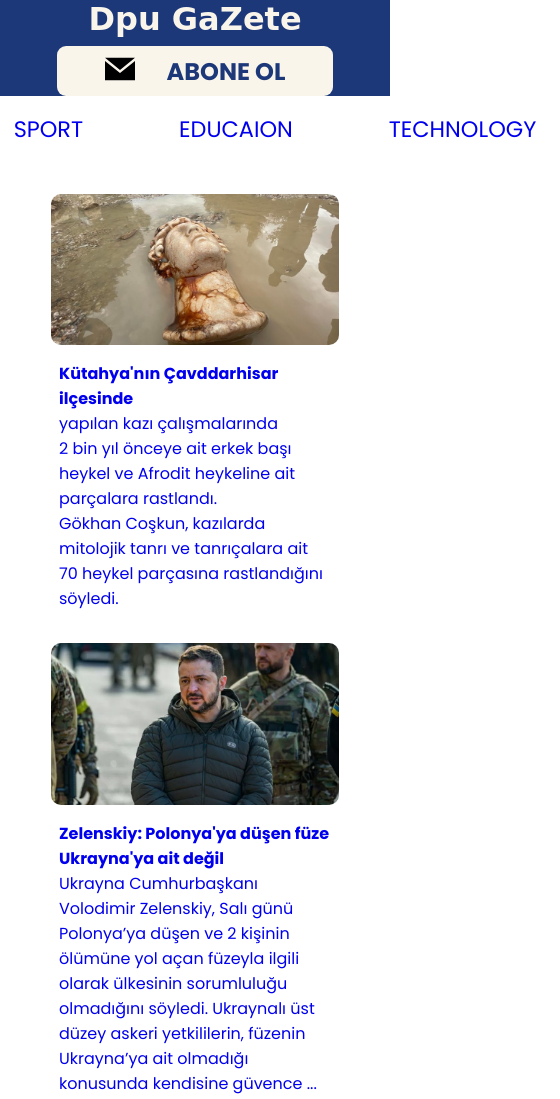
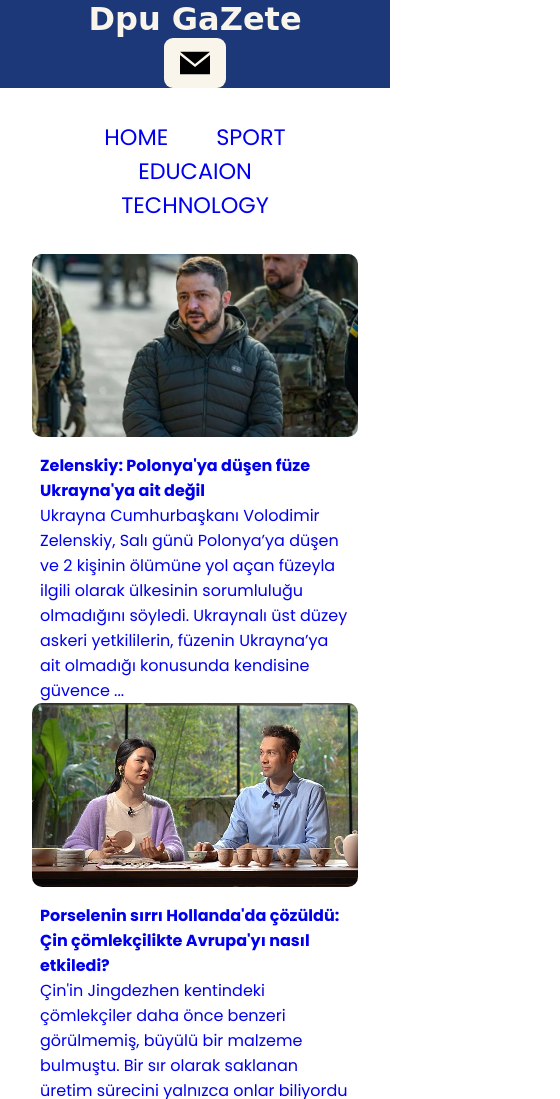
Before and after one commit to AAMIIN46/Final-GAZETE, a plain HTML site: page index.html in a window 390 px wide. Shown: the top 1099 px of the page, 560 px wide, since content can reach past the window. Drawn offline with Linux system fonts and the light colour scheme; a web font is replaced by a local one.

Commit message:
tesponsive

```diff
--- a/index.html
+++ b/index.html
@@ -1,5 +1,5 @@
 <!DOCTYPE html>
-<html lang="en">
+<html lang="tr">
   <head>
     <meta charset="UTF-8" />
     <meta charset="U+0131" />
@@ -47,21 +47,6 @@
       </header>
       <section>
         <div class="posts">
-          <div class="post" >
-            <a href="./pages/home.html">
-              <img src="./images/heykal.jpg" alt="" />
-              <div class="text">
-                <h1>Kütahya'nın Çavddarhisar ilçesinde</h1>
-                yapılan kazı çalışmalarında
-                <p>
-                  2 bin yıl önceye ait erkek başı heykel ve Afrodit heykeline
-                  ait parçalara rastlandı. <br />Gökhan Coşkun, kazılarda
-                  mitolojik tanrı ve tanrıçalara ait 70 heykel parçasına
-                  rastlandığını söyledi.
-                </p>
-              </div>
-            </a>
-          </div>
           <div class="post">
             <a href="./pages/ukrine.html">
               <img src="./images/ukrine.webp" alt="" />
@@ -89,6 +74,21 @@
                   Çin'in Jingdezhen kentindeki çömlekçiler daha önce benzeri
                   görülmemiş, büyülü bir malzeme bulmuştu. Bir sır olarak
                   saklanan üretim sürecini yalnızca onlar biliyordu
+                </p>
+              </div>
+            </a>
+          </div>
+          <div class="post">
+            <a href="./pages/home.html">
+              <img src="./images/heykal.jpg" alt="" />
+              <div class="text">
+                <h1>Kütahya'nın Çavddarhisar ilçesinde</h1>
+                yapılan kazı çalışmalarında
+                <p>
+                  2 bin yıl önceye ait erkek başı heykel ve Afrodit heykeline
+                  ait parçalara rastlandı. <br />Gökhan Coşkun, kazılarda
+                  mitolojik tanrı ve tanrıçalara ait 70 heykel parçasına
+                  rastlandığını söyledi.
                 </p>
               </div>
             </a>
--- a/style.css
+++ b/style.css
@@ -26,6 +26,7 @@ header nav {
   display: flex;
   justify-content: center;
   align-items: center;
+  gap: 25rem;
 }
 .home ul li a:hover {
   background: var(--dark-mor);
@@ -59,7 +60,7 @@ header nav {
   color: var(--bg-color);
   font-weight: bolder;
   font-size: 2rem;
-  margin: 0 18rem;
+  margin: 0 0rem;
   font-family: "Shrikhand", cursive;
 }
 #logo:hover {
@@ -164,12 +165,13 @@ footer ul li svg {
 /*
 mobile designe */
 
-@media screen and (max-width: 900px) {
+@media screen and (max-width: 830px) {
   section,
   .post a,
   .posts-aside {
     display: flex;
     flex-direction: column;
+    margin: auto;
   }
   .posts,
   aside {
@@ -227,4 +229,44 @@ mobile designe */
     padding: 0px;
     margin: 0px;
   }
+  .home ul {
+    display: flex;
+
+    flex-wrap: wrap;
+    text-align: center;
+    margin: 2rem 1rem;
+    padding: 0rem 1rem;
+    gap: 0;
+    letter-spacing: 0;
+  }
+  .home ul li a:hover {
+    border-radius: 12px;
+  }
+
+  .home ul a {
+    flex-wrap: wrap;
+  }
+  header nav {
+    gap: 0rem;
+  }
+  .posts,
+  .post,
+  section {
+    width: 100%;
+    margin: 0%;
+  }
+  .subscribe {
+    padding: 0rem 1rem;
+
+    justify-content: center;
+    align-items: center;
+  }
+  .subscribe h1 {
+    display: none;
+  }
 }
+@media screen and (max-width: 1214px) {
+  header nav {
+    gap: 0rem;
+  }
+}
```
